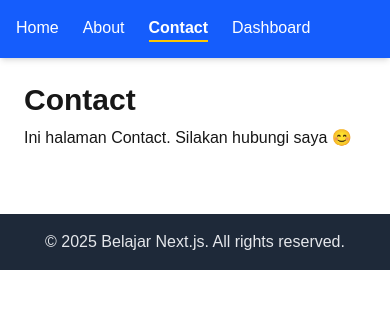
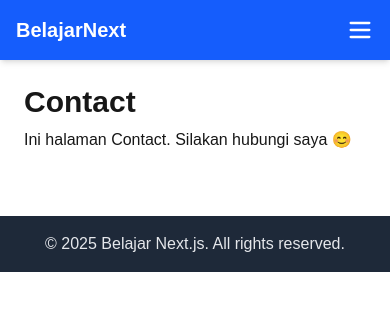
Before and after one commit to mfajririki/belajar-nextjs, a Next.js app: page /contact in a window 390 px wide. Shown: the top 310 px of the page. Built offline with nearby package versions, Linux system fonts and the light colour scheme.

Commit message:
Enhance Navbar with mobile menu functionality and add lucide-react icons

```diff
--- a/components/Navbar.tsx
+++ b/components/Navbar.tsx
@@ -2,6 +2,8 @@
 
 import Link from "next/link";
 import { usePathname } from "next/navigation";
+import { useState } from "react";
+import { Menu, X } from "lucide-react"; // icon lucide-react (sudah include di Next.js)
 
 const navItems = [
   { name: "Home", path: "/" },
@@ -11,11 +13,19 @@ const navItems = [
 ];
 
 export default function Navbar() {
-  const pathname = usePathname(); // ambil path saat ini
+  const pathname = usePathname();
+  const [isOpen, setIsOpen] = useState(false);
 
   return (
-    <nav className="bg-blue-600 text-white p-4 shadow-md">
-      <div className="container mx-auto flex gap-6">
+    <nav className="bg-blue-600 text-white shadow-md">
+      <div className="container mx-auto flex justify-between items-center p-4">
+        {/* LOGO */}
+        <Link href="/" className="text-xl font-bold">
+          BelajarNext
+        </Link>
+
+        {/* Desktop Menu */}
+        <div className="hidden md:flex gap-6">
           {navItems.map((item) => {
             const isActive = pathname === item.path;
             return (
@@ -33,6 +43,39 @@ export default function Navbar() {
             );
           })}
         </div>
+
+        {/* Mobile Menu Button */}
+        <button
+          className="md:hidden"
+          onClick={() => setIsOpen(!isOpen)}
+          aria-label="Toggle menu"
+        >
+          {isOpen ? <X size={28} /> : <Menu size={28} />}
+        </button>
+      </div>
+
+      {/* Mobile Dropdown Menu */}
+      {isOpen && (
+        <div className="md:hidden bg-blue-700 px-4 pb-4 space-y-2">
+          {navItems.map((item) => {
+            const isActive = pathname === item.path;
+            return (
+              <Link
+                key={item.path}
+                href={item.path}
+                onClick={() => setIsOpen(false)} // tutup menu setelah klik
+                className={`block ${
+                  isActive
+                    ? "font-bold border-l-4 border-yellow-400 pl-2"
+                    : "hover:text-yellow-300"
+                }`}
+              >
+                {item.name}
+              </Link>
+            );
+          })}
+        </div>
+      )}
     </nav>
   );
 }
```
Also changed, not shown: package.json (+7 -6 lines), 1 other file (tests, documents, lock files or other folders). Lines whose indentation alone changed are shown as unchanged.
